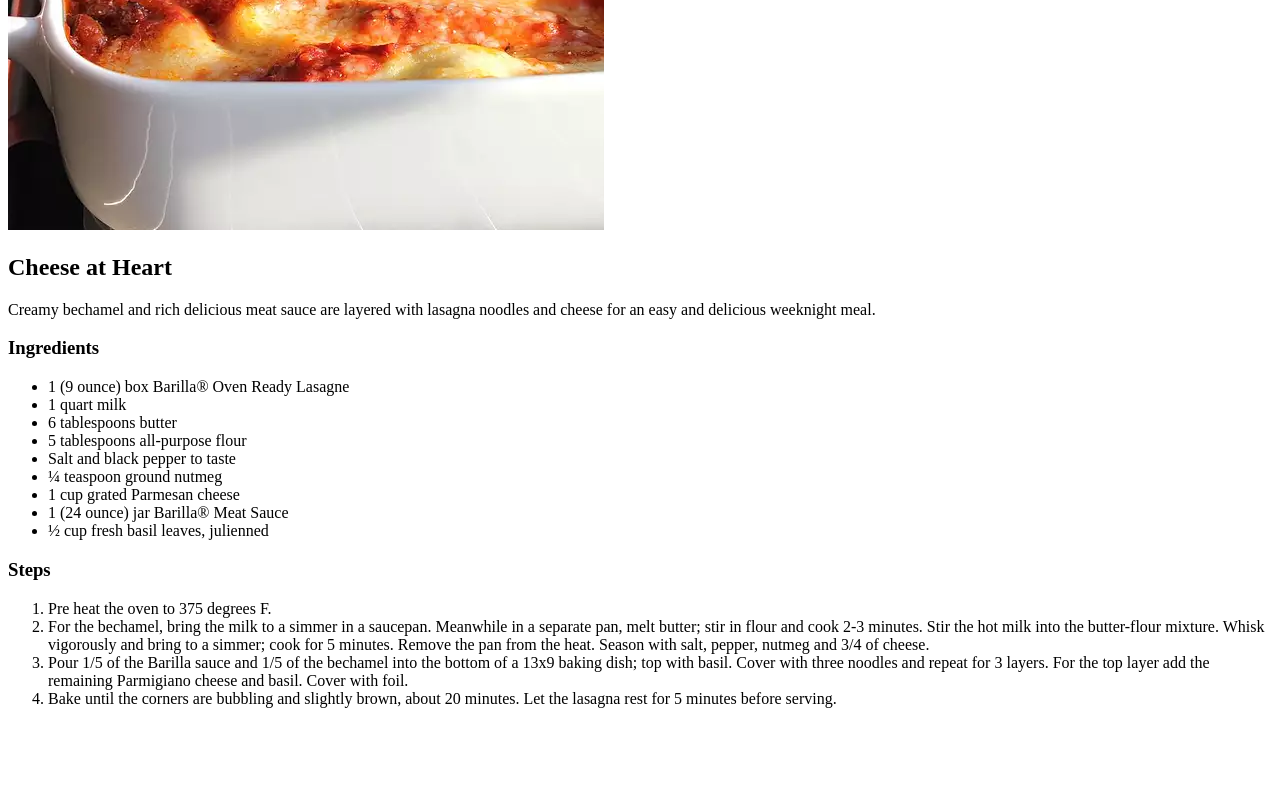
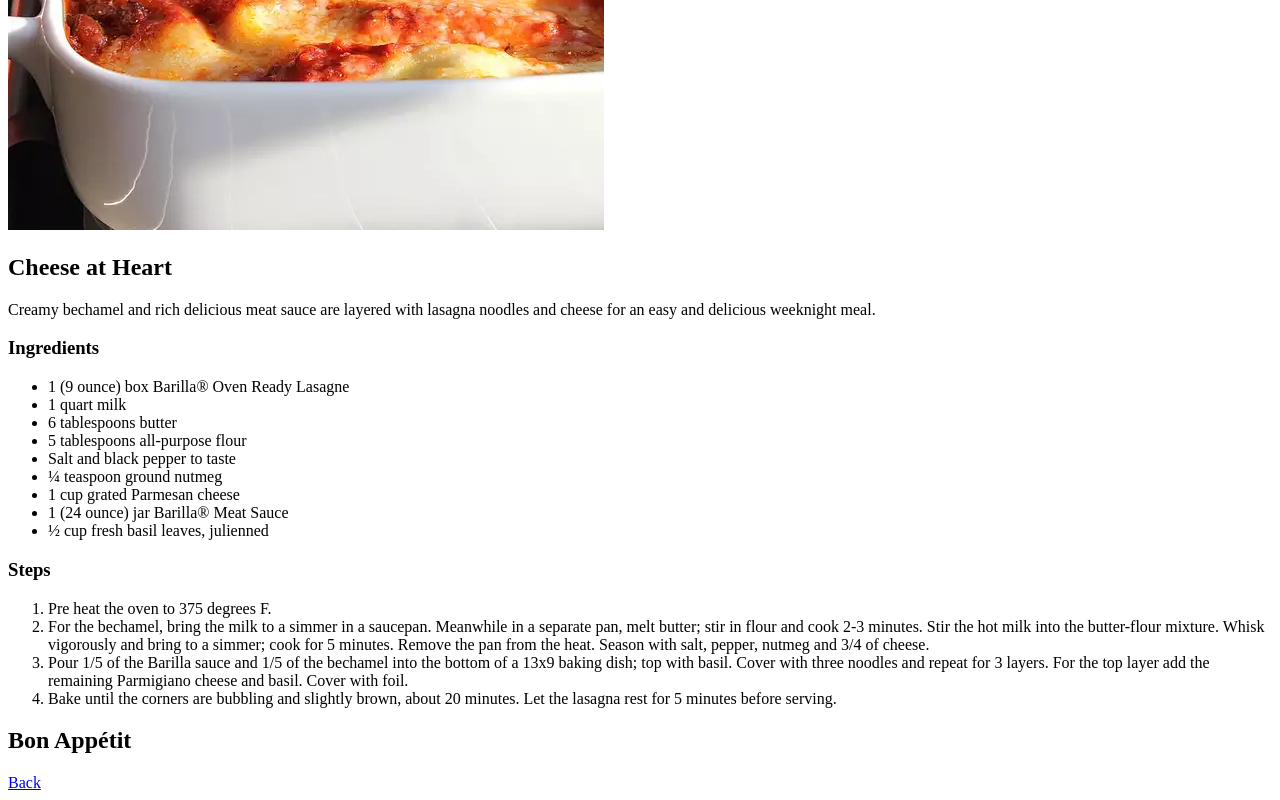
Before and after one commit to ocramovic/odin-recipes, a plain HTML site: page recipes/lasagna.html in a window 1280 px wide. Shown: the part 446-1246 px from the top of the page. Before the commit the page ends 1170 px from the top, so only its background shows below. Drawn offline with Linux system fonts and the light colour scheme.

Commit message:
Update lasagna.html
Added a closing h2 element, and a back to homepage link.

```diff
--- a/recipes/lasagna.html
+++ b/recipes/lasagna.html
@@ -47,5 +47,7 @@
         minutes. Let the lasagna rest for 5 minutes before serving.
       </li>
     </ol>
+    <h2>Bon Appétit</h2>
+    <a href="../index.html">Back</a>
   </body>
 </html>
```
